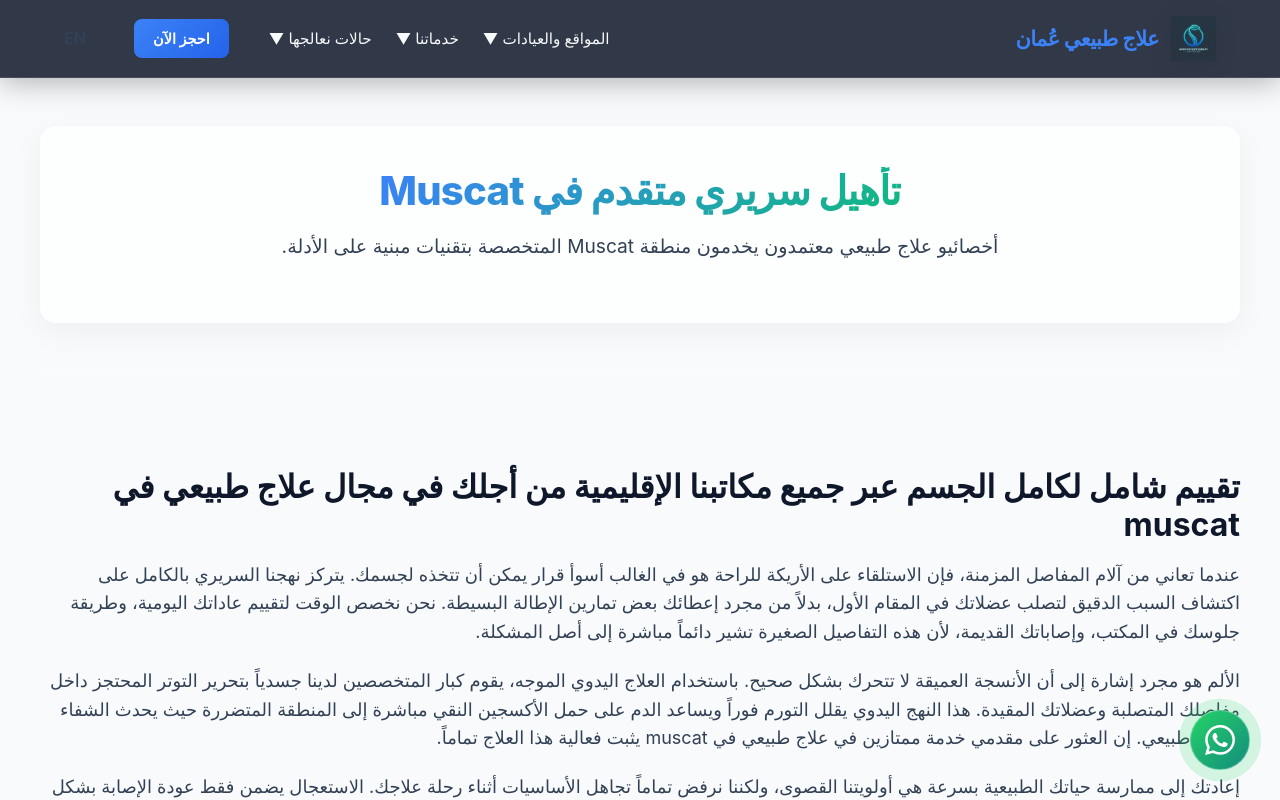
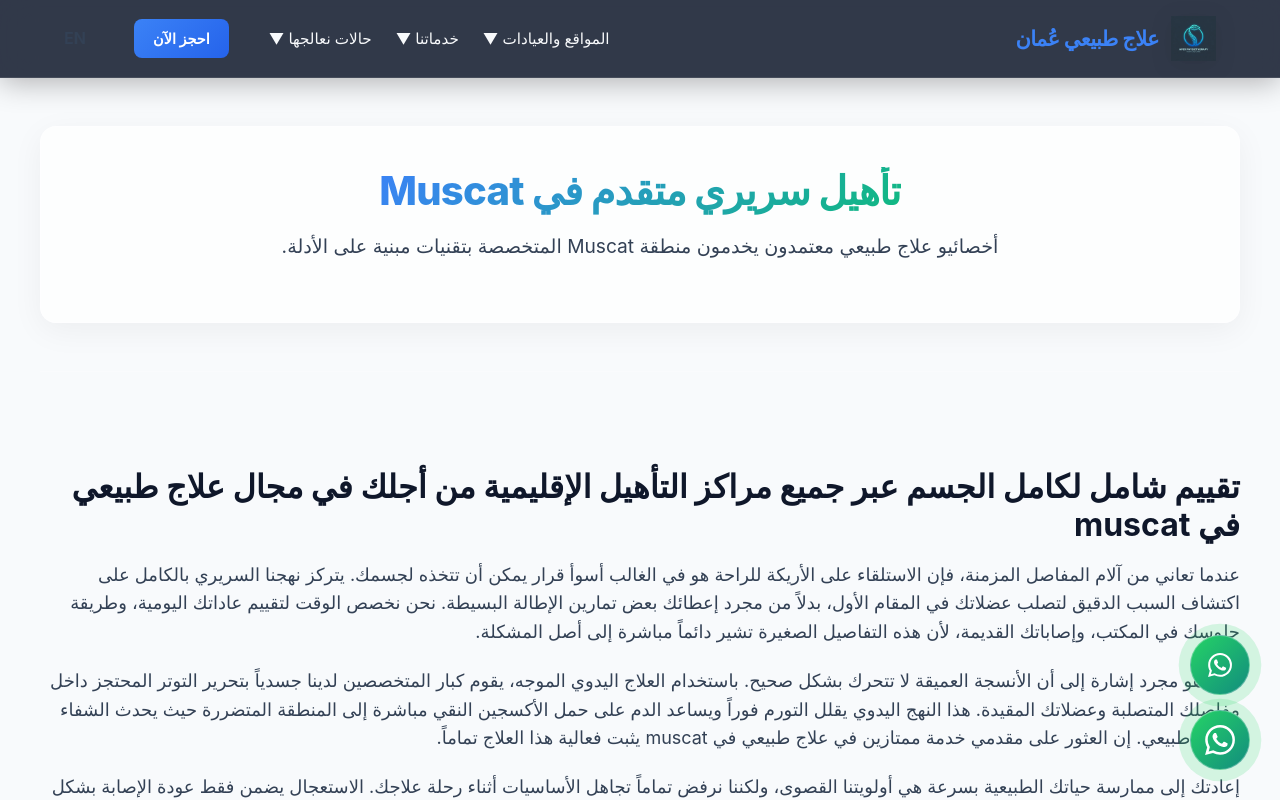
Before and after one commit to setupinbahrain/physiotherapyoman.com, a Next.js app: page /ar/muscat in a window 1280 px wide. Shown: the top 800 px of the page. Built offline with nearby package versions, Linux system fonts and the light colour scheme.

Commit message:
feat: updated WA links to hotlines, changed offices to centres, injected home service provider

```diff
--- a/app/[lang]/layout.tsx
+++ b/app/[lang]/layout.tsx
@@ -61,9 +61,13 @@ export default async function LangLayout({
 
           <div className="footer-col">
             <h4>{isAr ? "تواصل مباشر" : "Direct Contact"}</h4>
-            <p><strong>{isAr ? "الخط الساخن:" : "Hotline:"}</strong> +968 7251 7821</p>
-            <p><strong>{isAr ? "البريد:" : "Email:"}</strong> info@physiotherapyoman.com</p>
-            <a href="https://wa.link/physiotherapyoman" className="btn btn-primary" style={{ marginTop: '1rem', display: 'inline-block' }}>{isAr ? "راسلنا عبر واتساب" : "WhatsApp Us"}</a>
+            <p style={{ marginBottom: "0.5rem" }}><strong>{isAr ? "الخط الساخن الأول:" : "Hotline 1:"}</strong> +968 7251 7821</p>
+            <p><strong>{isAr ? "الخط الساخن الثاني:" : "Hotline 2:"}</strong> +968 7633 8175</p>
+            <p style={{ marginTop: "1rem" }}><strong>{isAr ? "البريد:" : "Email:"}</strong> info@physiotherapyoman.com</p>
+            <div style={{ display: 'flex', gap: '10px', marginTop: '1rem', flexWrap: 'wrap' }}>
+              <a href="https://wa.me/96872517821" className="btn btn-primary" style={{ padding: '0.4rem 0.8rem', fontSize: '0.85rem' }}>{isAr ? "واتساب ١" : "WhatsApp 1"}</a>
+              <a href="https://wa.me/96876338175" className="btn btn-primary" style={{ padding: '0.4rem 0.8rem', fontSize: '0.85rem' }}>{isAr ? "واتساب ٢" : "WhatsApp 2"}</a>
+            </div>
           </div>
         </div>
         <div className="footer-bottom">
--- a/components/FloatingWhatsApp.tsx
+++ b/components/FloatingWhatsApp.tsx
@@ -5,20 +5,42 @@ import React from 'react';
 export default function FloatingWhatsApp({ lang }: { lang: 'en' | 'ar' }) {
   const isAr = lang === 'ar';
   return (
+    <div style={{ position: 'fixed', bottom: '30px', right: '30px', zIndex: 1000, display: 'flex', flexDirection: 'column', gap: '15px' }}>
+
+      {/* Hotline 2 */}
       <a
-      href="https://wa.link/physiotherapyoman"
+        href="https://wa.me/96876338175"
         target="_blank"
         rel="noopener noreferrer"
         className="floating-whatsapp pulse-animation"
-      aria-label="Chat with us on WhatsApp"
+        style={{ position: 'relative', bottom: '0', right: '0' }}
+        aria-label="WhatsApp 2"
       >
         <div className="whatsapp-icon-wrapper glass-box">
-        {/* Native Inline SVG for Performance - WhatsApp Logo */}
+          <svg viewBox="0 0 24 24" fill="white" width="24px" height="24px">
+            <path d="M17.472 14.382c-.297-.149-1.758-.867-2.03-.967-.273-.099-.471-.148-.67.15-.197.297-.767.966-.94 1.164-.173.199-.347.223-.644.075-.297-.15-1.255-.463-2.39-1.475-.878-.788-1.46-1.761-1.633-2.059-.173-.297-.018-.458.13-.606.134-.133.298-.347.446-.52.149-.174.198-.298.298-.497.099-.198.05-.371-.025-.52-.075-.149-.669-1.612-.916-2.207-.242-.579-.487-.5-.669-.51a12.8 12.8 0 0 0-.57-.01c-.198 0-.52.074-.792.372-.272.297-1.04 1.016-1.04 2.479 0 1.462 1.065 2.875 1.213 3.074.149.198 2.096 3.2 5.077 4.487.709.306 1.262.489 1.694.625.712.227 1.36.195 1.871.118.571-.085 1.758-.719 2.006-1.413.248-.694.248-1.289.173-1.413-.074-.124-.272-.198-.57-.347m-5.421 7.403h-.004a9.87 9.87 0 0 1-5.031-1.378l-.361-.214-3.741.982.998-3.648-.235-.374a9.86 9.86 0 0 1-1.51-5.26c.001-5.45 4.436-9.884 9.888-9.884 2.64 0 5.122 1.03 6.988 2.898a9.825 9.825 0 0 1 2.893 6.994c-.003 5.45-4.437 9.885-9.885 9.885m8.413-18.297A11.815 11.815 0 0 0 12.05 0C5.495 0 .16 5.335.157 11.892c0 2.096.547 4.142 1.588 5.945L.057 24l6.305-1.654a11.882 11.882 0 0 0 5.683 1.448h.005c6.554 0 11.89-5.335 11.893-11.893a11.821 11.821 0 0 0-3.48-8.413Z"/>
+          </svg>
+        </div>
+        <span className="whatsapp-text">{isAr ? "دعم الطوارئ (٢)" : "Emergency (2)"}</span>
+      </a>
+
+      {/* Hotline 1 */}
+      <a
+        href="https://wa.me/96872517821"
+        target="_blank"
+        rel="noopener noreferrer"
+        className="floating-whatsapp pulse-animation"
+        style={{ position: 'relative', bottom: '0', right: '0' }}
+        aria-label="WhatsApp 1"
+      >
+        <div className="whatsapp-icon-wrapper glass-box">
           <svg viewBox="0 0 24 24" fill="white" width="30px" height="30px">
             <path d="M17.472 14.382c-.297-.149-1.758-.867-2.03-.967-.273-.099-.471-.148-.67.15-.197.297-.767.966-.94 1.164-.173.199-.347.223-.644.075-.297-.15-1.255-.463-2.39-1.475-.878-.788-1.46-1.761-1.633-2.059-.173-.297-.018-.458.13-.606.134-.133.298-.347.446-.52.149-.174.198-.298.298-.497.099-.198.05-.371-.025-.52-.075-.149-.669-1.612-.916-2.207-.242-.579-.487-.5-.669-.51a12.8 12.8 0 0 0-.57-.01c-.198 0-.52.074-.792.372-.272.297-1.04 1.016-1.04 2.479 0 1.462 1.065 2.875 1.213 3.074.149.198 2.096 3.2 5.077 4.487.709.306 1.262.489 1.694.625.712.227 1.36.195 1.871.118.571-.085 1.758-.719 2.006-1.413.248-.694.248-1.289.173-1.413-.074-.124-.272-.198-.57-.347m-5.421 7.403h-.004a9.87 9.87 0 0 1-5.031-1.378l-.361-.214-3.741.982.998-3.648-.235-.374a9.86 9.86 0 0 1-1.51-5.26c.001-5.45 4.436-9.884 9.888-9.884 2.64 0 5.122 1.03 6.988 2.898a9.825 9.825 0 0 1 2.893 6.994c-.003 5.45-4.437 9.885-9.885 9.885m8.413-18.297A11.815 11.815 0 0 0 12.05 0C5.495 0 .16 5.335.157 11.892c0 2.096.547 4.142 1.588 5.945L.057 24l6.305-1.654a11.882 11.882 0 0 0 5.683 1.448h.005c6.554 0 11.89-5.335 11.893-11.893a11.821 11.821 0 0 0-3.48-8.413Z"/>
           </svg>
         </div>
-      <span className="whatsapp-text">{isAr ? "استشارة خبير" : "Consult Expert"}</span>
+        <span className="whatsapp-text">{isAr ? "العيادة الرئيسية (١)" : "Main Desk (1)"}</span>
       </a>
+
+    </div>
   );
 }
--- a/components/Navigation.tsx
+++ b/components/Navigation.tsx
@@ -79,7 +79,7 @@ export default function Navigation({ lang }: { lang: 'en' | 'ar' }) {
             )}
           </div>
 
-          <a href="https://wa.link/physiotherapyoman" className="btn btn-primary" style={{ padding: "0.5rem 1.2rem", fontSize: "0.9rem", margin: isAr ? "0 1rem 0 0" : "0 0 0 1rem" }}>
+          <a href="https://wa.me/96872517821" className="btn btn-primary" style={{ padding: "0.5rem 1.2rem", fontSize: "0.9rem", margin: isAr ? "0 1rem 0 0" : "0 0 0 1rem" }}>
             {isAr ? "احجز الآن" : "Book Now"}
           </a>
 
@@ -142,7 +142,7 @@ export default function Navigation({ lang }: { lang: 'en' | 'ar' }) {
              </div>
           )}
 
-          <a href="https://wa.link/physiotherapyoman" className="mobile-link highlight-whatsapp" style={{ marginTop: "1rem" }}>
+          <a href="https://wa.me/96876338175" className="mobile-link highlight-whatsapp" style={{ marginTop: "1rem" }}>
             {isAr ? "استشارة سريعة عبر واتساب" : "WhatsApp Consultation Now"}
           </a>
 
--- a/lib/contentEngine.ts
+++ b/lib/contentEngine.ts
@@ -190,11 +190,11 @@ export function generateCityContent(city: string, lang: 'en' | 'ar'): ContentSec
 
   if (lang === 'ar') {
     return generateMassiveContent([
-      `تقييم شامل لكامل الجسم عبر جميع مكاتبنا الإقليمية`, `تأمين أعلى مستويات الدقة لعلاج مشاكل المفاصل لديك`, `تنفيذ خطط تعافي إقليمية شديدة التركيز ومباشرة`, `لماذا تحتاج بالضرورة لنصائح ممتازة بعد الجراحة بالقرب من منزلك`, `العمل بشكل وثيق مع أفضل شركات التأمين الصحي الإقليمية`, `التخلص من العقد العضلية الناتجة عن الضغط العالي بسرعة وأمان`, `بناء عادات رياضية وأداء أفضل للرياضيين المحليين بفعالية`, `التعامل مع خطوات شفاء الأعصاب المعقدة بشكل علمي وصحيح`, `تعليمك كيفية البقاء خالياً من الألم وأنت تجلس في غرفة معيشتك`, `تحديد موعد لفحص حركتك بكل أمانة وثقة فوراً`, `الفوائد الضخمة طويلة المدى للحصول على رعاية حقيقية لأنسجتك`, `الالتحكم الكامل بصحتك دون الاعتماد المفرط على الأدوية المسكنة`
+      `تقييم شامل لكامل الجسم عبر جميع مراكز التأهيل الإقليمية`, `مزود خدمة الزيارات المنزلية المعتمد، وتأمين أعلى مستويات الدقة لعلاج مفاصلك`, `تنفيذ خطط تعافي إقليمية شديدة التركيز ومباشرة`, `لماذا تحتاج بالضرورة لنصائح ممتازة بعد الجراحة بالقرب من منزلك`, `العمل بشكل وثيق مع أفضل شركات التأمين الصحي الإقليمية`, `التخلص من العقد العضلية الناتجة عن الضغط العالي بسرعة وأمان`, `بناء عادات رياضية وأداء أفضل للرياضيين المحليين بفعالية`, `التعامل مع خطوات شفاء الأعصاب المعقدة بشكل علمي وصحيح`, `تعليمك كيفية البقاء خالياً من الألم وأنت تجلس في غرفة معيشتك`, `تحديد موعد لفحص حركتك بكل أمانة وثقة فوراً`, `الفوائد الضخمة طويلة المدى للحصول على رعاية حقيقية لأنسجتك`, `الالتحكم الكامل بصحتك دون الاعتماد المفرط على الأدوية المسكنة`
     ], `علاج طبيعي في ${cLow}`, 8, `أفضل أخصائي علاج طبيعي في ${cLow}`, 5, `مركز علاج طبيعي قريب مني في ${cLow}`, 2, city, lang);
   } else {
     return generateMassiveContent([
-      `Full Body Testing Across All Our Regional Offices`, `Securing Top Notch Precision for Your Joint Problems`, `Running Highly Focused Regional Recovery Plans Easily`, `Why You Absolutely Need Good Post-Surgery Advice Near Home`, `Working Closely With The Top Regional Health Insurances`, `Fixing High Stress Muscle Knots Quickly and Safely`, `Building Better Performance Habits for Local Athletes`, `Dealing With Complex Nerve Healing Steps Properly`, `Teaching You How to Stay Pain Free in Your Own Living Room`, `Setting Up Your First Honest Mobility Check Immediately`, `The Huge Long Term Benefits of Getting Real Tissue Care`, `Owning Your Health Without Relying Heavy Medications`
+      `Full Body Testing Across All Our Regional Rehabilitation Centres`, `Certified Home Service Provider, Securing Top Notch Precision for Your Joints`, `Running Highly Focused Regional Recovery Plans Easily`, `Why You Absolutely Need Good Post-Surgery Advice Near Home`, `Working Closely With The Top Regional Health Insurances`, `Fixing High Stress Muscle Knots Quickly and Safely`, `Building Better Performance Habits for Local Athletes`, `Dealing With Complex Nerve Healing Steps Properly`, `Teaching You How to Stay Pain Free in Your Own Living Room`, `Setting Up Your First Honest Mobility Check Immediately`, `The Huge Long Term Benefits of Getting Real Tissue Care`, `Owning Your Health Without Relying Heavy Medications`
     ], `physiotherapy ${cLow}`, 8, `physiotherapist ${cLow}`, 5, `physiotherapy near me ${cLow}`, 2, city, lang);
   }
 }
--- a/scripts/generateMatrixImages.ts
+++ b/scripts/generateMatrixImages.ts
@@ -37,7 +37,7 @@ async function generateImage(city: string, service: string) {
       response_format: "b64_json",
     });
 
-    const b64Json = response.data[0].b64_json;
+    const b64Json = response?.data?.[0]?.b64_json;
     if (!b64Json) throw new Error("No image data returned.");
 
     // Convert base64 to binary buffer
```
Lines whose indentation alone changed are shown as unchanged.
